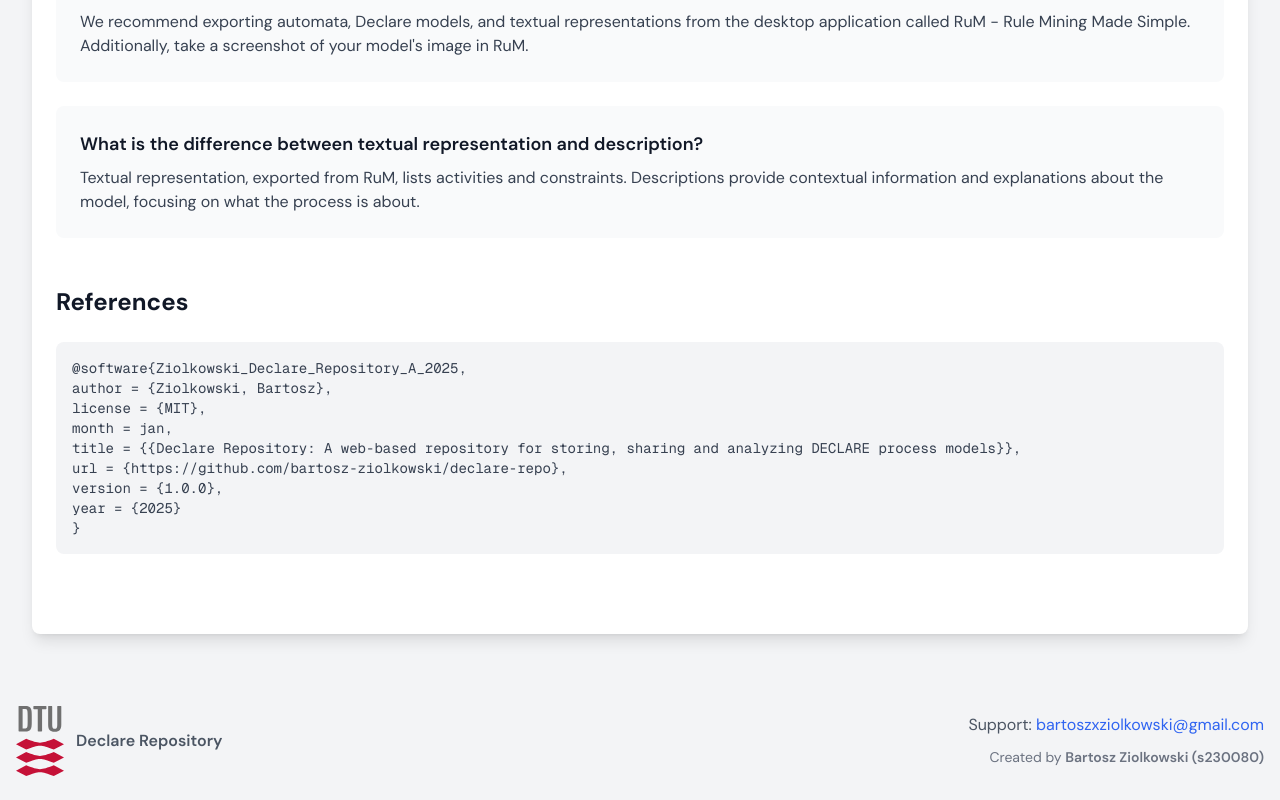
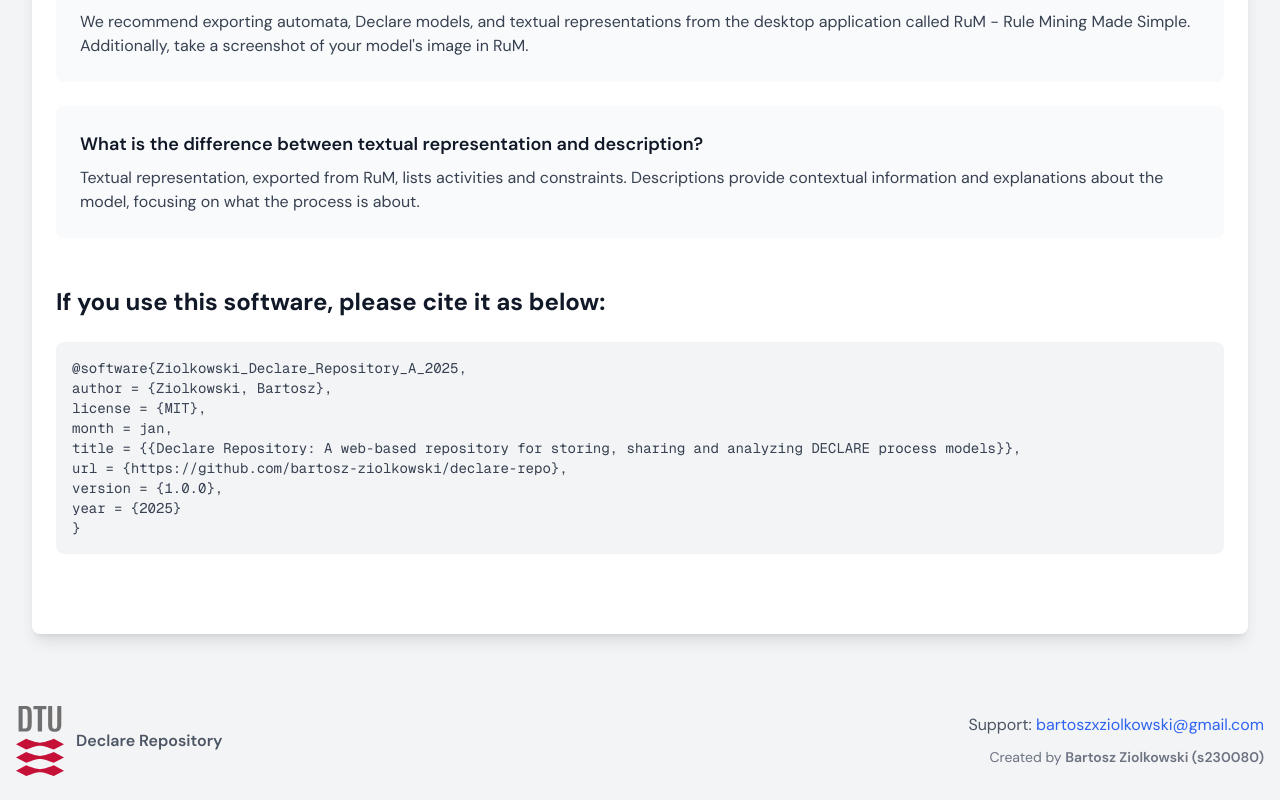
Before and after one commit to bartosz-ziolkowski/declare-repo, a Next.js app: page /repo/info in a window 1280 px wide. Shown: the part 834-1634 px from the top of the page. Built offline with nearby package versions, Linux system fonts and the light colour scheme.

Commit message:
change citation

```diff
--- a/app/repo/info/page.js
+++ b/app/repo/info/page.js
@@ -79,7 +79,6 @@ year = {2025}
 							</div>
 						</div>
 
-						{/* FAQ Section */}
 						<div className="mb-12">
 							<h2 className="text-2xl font-bold text-gray-900 mb-6">FAQs</h2>
 							<div className="space-y-6">
@@ -94,10 +93,9 @@ year = {2025}
 							</div>
 						</div>
 
-						{/* References Section */}
 						<div className="mb-12">
 							<h2 className="text-2xl font-bold text-gray-900 mb-6">
-								References
+								If you use this software, please cite it as below:
 							</h2>
 							<div>{renderBibtex()}</div>
 						</div>
```
